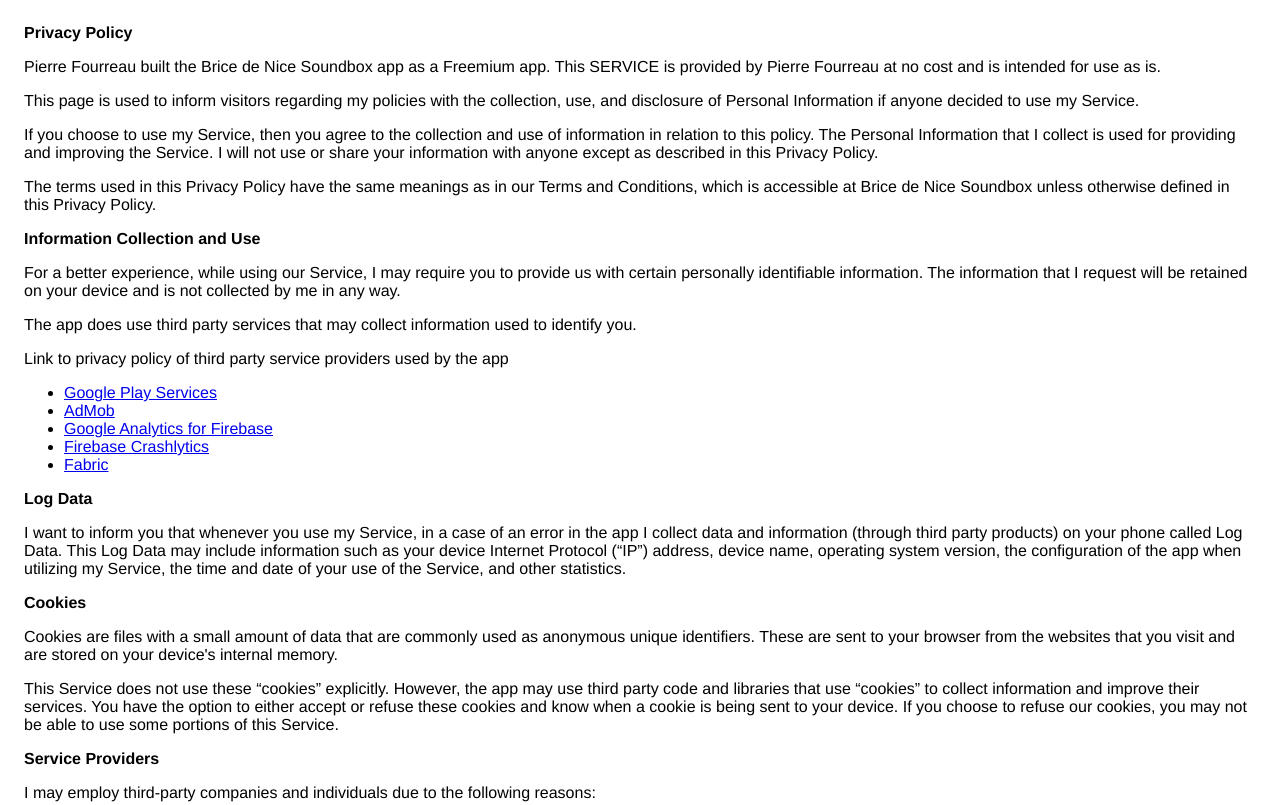
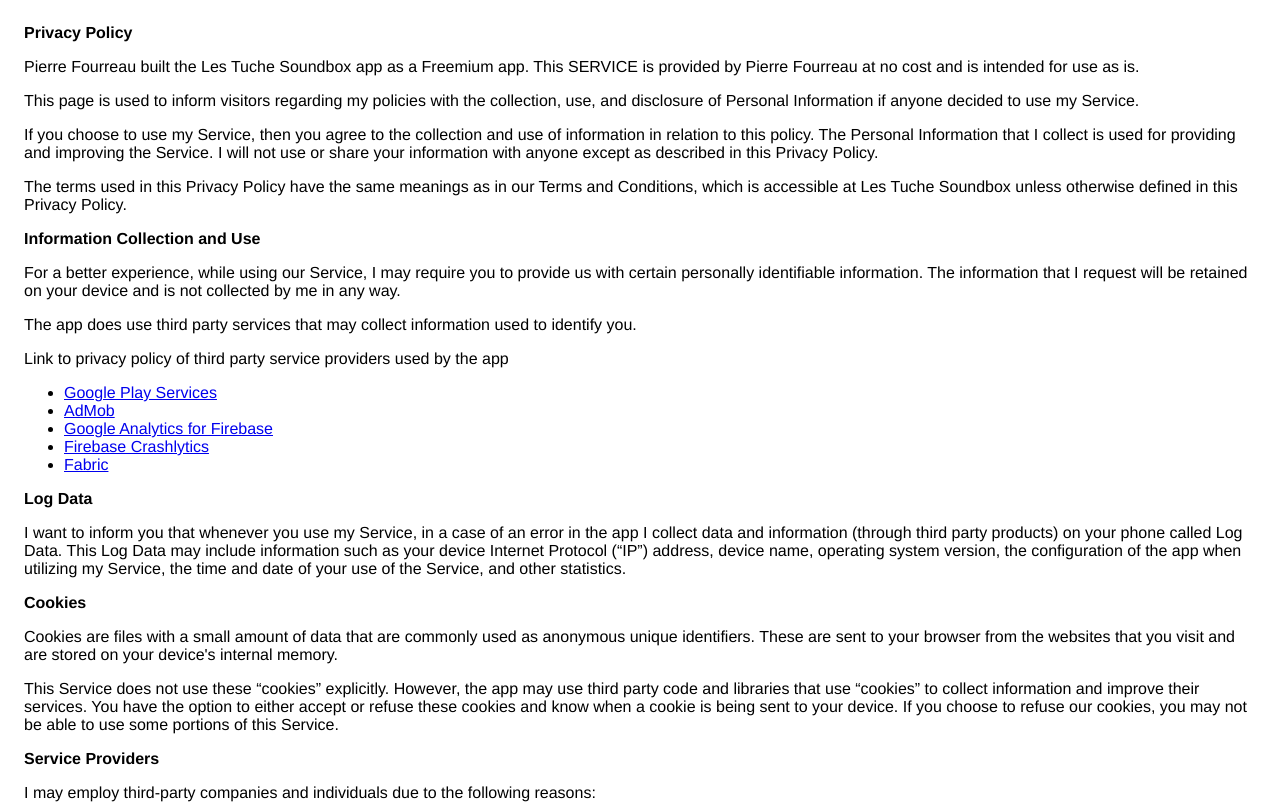
Before and after one commit to PierreFourreau/PierreFourreau.github.io, a plain HTML site: page policy/les_tuche_policy.html in a window 1280 px wide. Shown: the top 805 px of the page. Drawn offline with Linux system fonts and the light colour scheme.

Commit message:
Update les_tuche_policy.html

```diff
--- a/policy/les_tuche_policy.html
+++ b/policy/les_tuche_policy.html
@@ -8,7 +8,7 @@
     </head>
     <body>
     <strong>Privacy Policy</strong> <p>
-                  Pierre Fourreau built the Brice de Nice Soundbox app as
+                  Pierre Fourreau built the Les Tuche Soundbox app as
                   a Freemium app. This SERVICE is provided by
                   Pierre Fourreau at no cost and is intended for use as
                   is.
@@ -25,7 +25,7 @@
                 </p> <p>
                   The terms used in this Privacy Policy have the same meanings
                   as in our Terms and Conditions, which is accessible at
-                  Brice de Nice Soundbox unless otherwise defined in this Privacy Policy.
+                  Les Tuche Soundbox unless otherwise defined in this Privacy Policy.
                 </p> <p><strong>Information Collection and Use</strong></p> <p>
                   For a better experience, while using our Service, I
                   may require you to provide us with certain personally
```
